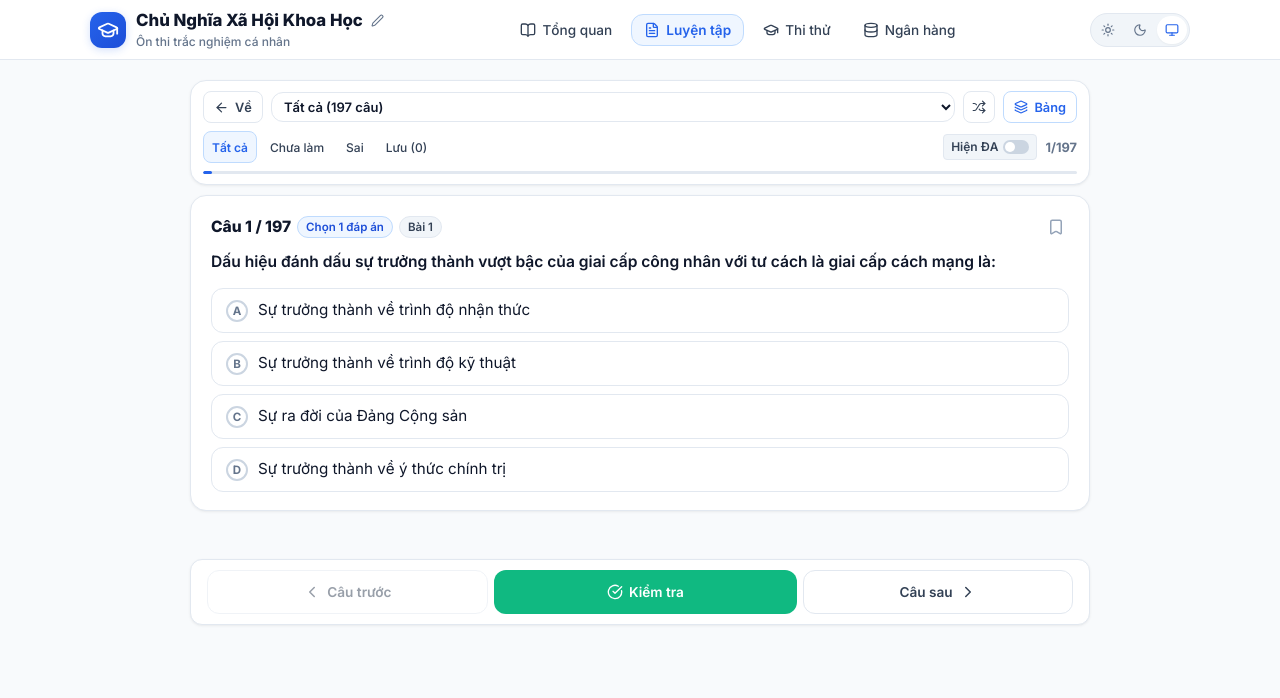
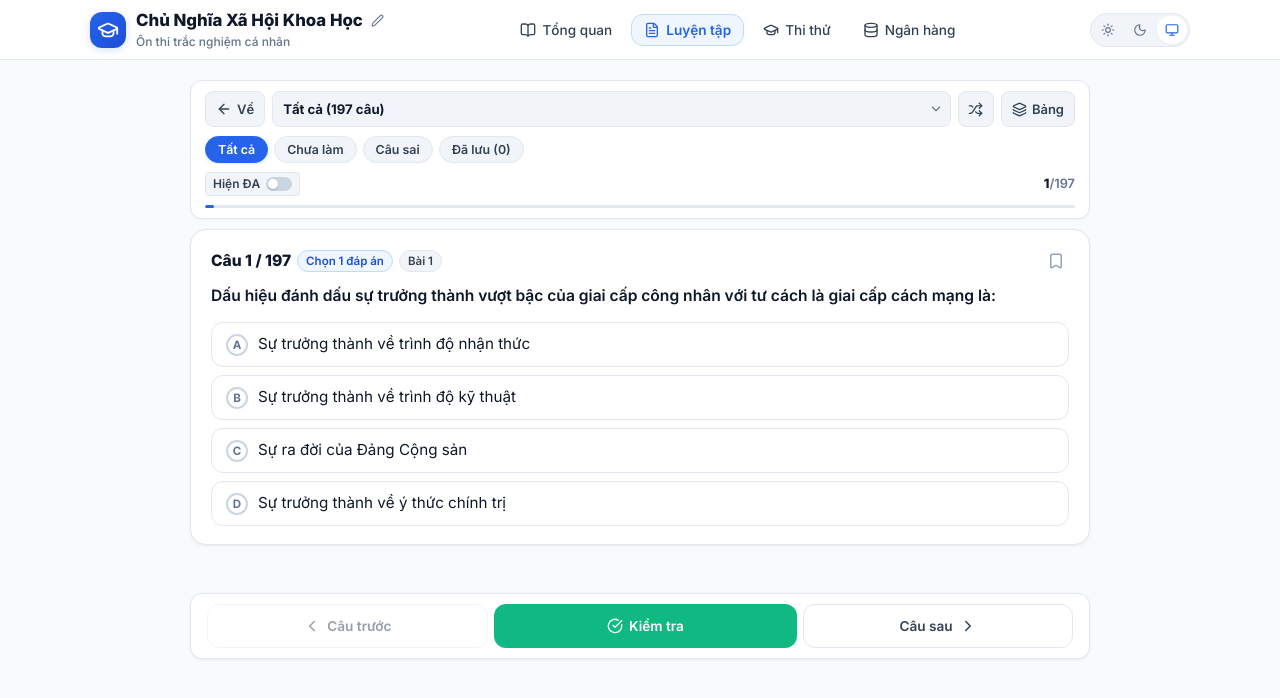
Before and after one commit to Hduchuy/quiz-app, a React (Vite) app: page / in a window 1280 px wide. Both pictures are taken after a click on the button "Tiếp tục ôn tập". Shown: the top 698 px of the page. Built offline with nearby package versions, Linux system fonts and the light colour scheme.

Commit message:
feat(ui): redesign practice header into 3 clean dedicated rows

```diff
--- a/src/components/PracticeView.tsx
+++ b/src/components/PracticeView.tsx
@@ -2,6 +2,7 @@ import React, { useState, useMemo, useEffect } from 'react';
 import {
   ChevronLeft,
   ChevronRight,
+  ChevronDown,
   RotateCcw,
   CheckCircle,
   Shuffle,
@@ -139,6 +140,14 @@ export const PracticeView: React.FC<PracticeViewProps> = ({
     ? Math.round(((currentIndex + 1) / filteredQuestions.length) * 100)
     : 0;
 
+  const currentTopic = courseData.topics.find(t => t.id === selectedTopicId);
+  const totalBankQuestions = courseData.topics.flatMap(t => t.questions).length;
+  const currentTopicFullTitle = selectedTopicId === 'all'
+    ? `Tất cả chủ đề (${totalBankQuestions} câu)`
+    : currentTopic
+    ? `Chủ đề ${courseData.topics.indexOf(currentTopic) + 1}: ${currentTopic.title} (${currentTopic.questions.length} câu)`
+    : 'Chọn chủ đề';
+
   return (
     <div style={{
       maxWidth: 900,
@@ -148,171 +157,140 @@ export const PracticeView: React.FC<PracticeViewProps> = ({
       flexDirection: 'column',
       gap: 10
     }}>
-      {/* Ultra-Compact Top Header Bar */}
-      <div className="card" style={{ padding: '10px 12px' }}>
-        {/* Row 1: Back, Topic dropdown, Shuffle, Bookmark & Palette Drawer Button */}
-        <div style={{
-          display: 'flex',
-          alignItems: 'center',
-          justifyContent: 'space-between',
-          gap: 8,
-          marginBottom: 8
-        }}>
+      {/* Redesigned 3-Row Practice Header */}
+      <div className="practice-header-card">
+        {/* Hàng 1 — Điều hướng và công cụ */}
+        <div className="practice-header-row-1">
+          {/* Nút quay lại compact */}
           <button
             onClick={onBackToHome}
-            className="btn btn-secondary btn-sm"
-            style={{ padding: '6px 10px', flexShrink: 0 }}
+            className="practice-tool-btn"
             title="Quay lại trang chủ"
+            aria-label="Quay lại trang chủ"
           >
-            <ArrowLeft size={15} />
-            <span style={{ fontSize: '0.8rem' }}>Về</span>
+            <ArrowLeft size={16} />
+            <span>Về</span>
           </button>
 
-          {/* Topic Select */}
-          <div style={{ flex: 1, minWidth: 0 }}>
+          {/* Tên chủ đề trong vùng co giãn, một dòng, ellipsis khi quá dài */}
+          <div className="practice-topic-selector" title={currentTopicFullTitle}>
             <select
               value={selectedTopicId}
               onChange={(e) => setSelectedTopicId(e.target.value)}
-              className="input-text"
-              style={{
-                padding: '5px 8px',
-                fontSize: '0.8125rem',
-                fontWeight: 600,
-                textOverflow: 'ellipsis',
-                overflow: 'hidden',
-                whiteSpace: 'nowrap'
-              }}
+              className="practice-topic-select"
+              aria-label="Chọn chủ đề ôn tập"
             >
-              <option value="all">Tất cả ({courseData.topics.flatMap(t => t.questions).length} câu)</option>
+              <option value="all">Tất cả ({totalBankQuestions} câu)</option>
               {courseData.topics.map((t, idx) => (
                 <option key={t.id} value={t.id}>
                   CĐ {idx + 1}: {t.title} ({t.questions.length} câu)
                 </option>
               ))}
             </select>
+            <div className="practice-topic-chevron" aria-hidden="true">
+              <ChevronDown size={14} />
+            </div>
           </div>
 
-          {/* Shuffle Toggle */}
+          {/* Nút trộn câu bằng icon */}
           <button
-            className={`btn btn-sm ${isShuffle ? 'btn-primary' : 'btn-secondary'}`}
+            className={`practice-tool-btn practice-icon-btn ${isShuffle ? 'btn-primary' : ''}`}
             onClick={() => setIsShuffle(prev => !prev)}
-            title="Đảo ngẫu nhiên thứ tự câu hỏi"
-            style={{ padding: '6px 8px', flexShrink: 0 }}
+            title={isShuffle ? "Đang bật trộn ngẫu nhiên câu hỏi (bấm để tắt)" : "Trộn ngẫu nhiên thứ tự câu hỏi"}
+            aria-label="Trộn câu hỏi"
           >
-            <Shuffle size={14} />
+            <Shuffle size={15} />
           </button>
 
-          {/* Palette Drawer Trigger */}
+          {/* Nút mở bảng câu hỏi */}
           <button
-            className={`btn btn-sm ${showPalette ? 'btn-primary' : 'btn-outline'}`}
+            className={`practice-tool-btn ${showPalette ? 'btn-primary' : ''}`}
             onClick={() => setShowPalette(true)}
-            style={{ padding: '6px 10px', flexShrink: 0 }}
-            title="Mở bảng câu hỏi"
+            title="Mở bảng danh sách câu hỏi"
+            aria-label="Mở bảng câu hỏi"
           >
-            <Layers size={14} />
-            <span style={{ fontSize: '0.8rem' }}>Bảng</span>
+            <Layers size={15} />
+            <span>Bảng</span>
           </button>
         </div>
 
-        {/* Row 2: Filter Chips, Auto-show Switch, and Question Counter */}
-        <div style={{
-          display: 'flex',
-          alignItems: 'center',
-          justifyContent: 'space-between',
-          gap: 6,
-          flexWrap: 'wrap'
-        }}>
-          <div style={{ display: 'flex', alignItems: 'center', gap: 4, flexWrap: 'wrap' }}>
+        {/* Hàng 2 — Bộ lọc (cuộn ngang, không xuống dòng, hiển thị rõ active) */}
+        <div className="practice-filter-row" role="tablist" aria-label="Bộ lọc câu hỏi">
           <button
-              className={`nav-btn btn-sm ${filterMode === 'all' ? 'active' : ''}`}
+            role="tab"
+            aria-selected={filterMode === 'all'}
+            className={`filter-chip ${filterMode === 'all' ? 'active' : ''}`}
             onClick={() => setFilterMode('all')}
-              style={{ padding: '4px 8px', fontSize: '0.75rem' }}
           >
             Tất cả
           </button>
 
           <button
-              className={`nav-btn btn-sm ${filterMode === 'unanswered' ? 'active' : ''}`}
+            role="tab"
+            aria-selected={filterMode === 'unanswered'}
+            className={`filter-chip ${filterMode === 'unanswered' ? 'active' : ''}`}
             onClick={() => setFilterMode('unanswered')}
-              style={{ padding: '4px 8px', fontSize: '0.75rem' }}
           >
             Chưa làm
           </button>
 
           <button
-              className={`nav-btn btn-sm ${filterMode === 'wrong' ? 'active' : ''}`}
+            role="tab"
+            aria-selected={filterMode === 'wrong'}
+            className={`filter-chip ${filterMode === 'wrong' ? 'active' : ''}`}
             onClick={() => setFilterMode('wrong')}
-              style={{ padding: '4px 8px', fontSize: '0.75rem' }}
           >
-              Sai
+            Câu sai
           </button>
 
           <button
-              className={`nav-btn btn-sm ${filterMode === 'bookmarked' ? 'active' : ''}`}
+            role="tab"
+            aria-selected={filterMode === 'bookmarked'}
+            className={`filter-chip ${filterMode === 'bookmarked' ? 'active' : ''}`}
             onClick={() => setFilterMode('bookmarked')}
-              style={{ padding: '4px 8px', fontSize: '0.75rem' }}
           >
-              Lưu ({studyProgress.bookmarkedQuestionIds.length})
+            Đã lưu ({studyProgress.bookmarkedQuestionIds.length})
           </button>
         </div>
 
-          <div style={{ display: 'flex', alignItems: 'center', gap: 8, marginLeft: 'auto' }}>
-            {/* Compact Auto-show Answer Switch */}
+        {/* Hàng 3 — Cài đặt và tiến độ */}
+        <div className="practice-meta-row">
+          {/* Bên trái: Công tắc tự động hiển thị đáp án, nhãn ngắn gọn */}
           <div
+            className={`auto-show-switch-btn ${autoShowAnswer ? 'active' : ''}`}
             onClick={handleToggleAutoShow}
-              style={{
-                display: 'inline-flex',
-                alignItems: 'center',
-                gap: 5,
-                cursor: 'pointer',
-                userSelect: 'none',
-                padding: '3px 7px',
-                borderRadius: 'var(--radius-xs)',
-                backgroundColor: autoShowAnswer ? 'var(--primary-light)' : 'var(--bg-card-subtle)',
-                border: `1px solid ${autoShowAnswer ? 'var(--primary)' : 'var(--border-color)'}`,
-                fontSize: '0.75rem',
-                fontWeight: 600,
-                color: autoShowAnswer ? 'var(--primary)' : 'var(--text-secondary)'
+            role="switch"
+            aria-checked={autoShowAnswer}
+            title="Tự động kiểm tra và hiển thị kết quả đúng/sai ngay sau khi bạn chọn"
+            tabIndex={0}
+            onKeyDown={(e) => {
+              if (e.key === ' ' || e.key === 'Enter') {
+                e.preventDefault();
+                handleToggleAutoShow();
+              }
             }}
-              title="Tự động hiển thị kết quả đúng/sai ngay sau khi bạn hoàn thành lựa chọn"
           >
             <span>Hiện ĐA</span>
-              <div style={{
-                width: 26,
-                height: 14,
-                borderRadius: 8,
-                backgroundColor: autoShowAnswer ? 'var(--primary)' : 'var(--border-subtle)',
-                position: 'relative',
-                transition: 'background-color 0.2s ease',
-                flexShrink: 0
-              }}>
-                <div style={{
-                  width: 10,
-                  height: 10,
-                  borderRadius: '50%',
-                  backgroundColor: '#ffffff',
-                  position: 'absolute',
-                  top: 2,
-                  left: autoShowAnswer ? 14 : 2,
-                  transition: 'left 0.2s ease'
-                }} />
+            <div className={`mini-toggle-pill ${autoShowAnswer ? 'active' : ''}`}>
+              <div className="mini-toggle-thumb" />
             </div>
           </div>
 
-            {/* Question Counter */}
-            <div style={{ fontSize: '0.8rem', color: 'var(--text-muted)', fontWeight: 700, flexShrink: 0 }}>
+          {/* Bên phải: Số câu hiện tại/tổng số câu */}
+          <div className="practice-counter-badge">
             {filteredQuestions.length > 0 ? (
-                <span><strong>{currentIndex + 1}</strong>/{filteredQuestions.length}</span>
+              <span>
+                <strong>{currentIndex + 1}</strong>/{filteredQuestions.length}
+              </span>
             ) : (
               <span>0 câu</span>
             )}
           </div>
         </div>
-        </div>
 
-        {/* Thin 3px Progress Line */}
+        {/* Bên dưới: Thanh tiến độ mảnh 3-4px */}
         {filteredQuestions.length > 0 && (
-          <div className="progress-bar-bg" style={{ marginTop: 8, height: 3 }}>
+          <div className="progress-bar-bg practice-progress-line" aria-hidden="true">
             <div className="progress-bar-fill" style={{ width: `${progressPercent}%` }} />
           </div>
         )}
--- a/src/index.css
+++ b/src/index.css
@@ -1006,6 +1006,244 @@ a {
   }
 }
 
+/* ================= PRACTICE HEADER REDESIGN ================= */
+.practice-header-card {
+  padding: 10px 14px;
+  display: flex;
+  flex-direction: column;
+  gap: 8px;
+  background-color: var(--bg-card);
+  border: 1px solid var(--border-color);
+  border-radius: var(--radius-md);
+  box-shadow: var(--shadow-xs);
+  transition: var(--transition-theme);
+}
+
+/* Hàng 1: Điều hướng & công cụ */
+.practice-header-row-1 {
+  display: flex;
+  align-items: center;
+  gap: 7px;
+  height: 36px;
+  width: 100%;
+}
+
+.practice-tool-btn {
+  height: 36px;
+  min-height: 36px;
+  padding: 0 10px;
+  font-size: 0.8125rem;
+  font-weight: 600;
+  display: inline-flex;
+  align-items: center;
+  justify-content: center;
+  gap: 5px;
+  flex-shrink: 0;
+  border-radius: var(--radius-sm);
+  background-color: var(--bg-card-subtle);
+  border: 1px solid var(--border-color);
+  color: var(--text-secondary);
+  transition: all var(--transition-fast);
+}
+
+.practice-tool-btn:hover:not(:disabled) {
+  background-color: var(--bg-card-hover);
+  color: var(--text-primary);
+  border-color: var(--border-subtle);
+}
+
+.practice-tool-btn.btn-primary {
+  background-color: var(--primary);
+  color: #ffffff;
+  border-color: var(--primary);
+}
+
+.practice-icon-btn {
+  width: 36px;
+  padding: 0;
+  flex-shrink: 0;
+}
+
+/* Tên chủ đề: Co giãn, 1 dòng, ellipsis, hiển thị đẹp */
+.practice-topic-selector {
+  flex: 1;
+  min-width: 0;
+  height: 36px;
+  position: relative;
+  display: flex;
+  align-items: center;
+}
+
+.practice-topic-select {
+  width: 100%;
+  height: 100%;
+  padding: 0 26px 0 10px;
+  font-size: 0.825rem;
+  font-weight: 700;
+  color: var(--text-primary);
+  background-color: var(--bg-card-subtle);
+  border: 1px solid var(--border-color);
+  border-radius: var(--radius-sm);
+  outline: none;
+  cursor: pointer;
+  white-space: nowrap;
+  overflow: hidden;
+  text-overflow: ellipsis;
+  appearance: none;
+  -webkit-appearance: none;
+  transition: border-color var(--transition-fast), background-color var(--transition-fast);
+}
+
+.practice-topic-select:focus {
+  border-color: var(--border-focus);
+  background-color: var(--bg-card);
+}
+
+.practice-topic-chevron {
+  position: absolute;
+  right: 8px;
+  pointer-events: none;
+  color: var(--text-muted);
+  display: flex;
+  align-items: center;
+}
+
+/* Hàng 2: Bộ lọc cuộn ngang */
+.practice-filter-row {
+  display: flex;
+  align-items: center;
+  gap: 6px;
+  overflow-x: auto;
+  white-space: nowrap;
+  flex-wrap: nowrap;
+  -webkit-overflow-scrolling: touch;
+  scrollbar-width: none;
+  -ms-overflow-style: none;
+  padding: 1px 0;
+}
+
+.practice-filter-row::-webkit-scrollbar {
+  display: none;
+}
+
+.filter-chip {
+  padding: 5px 12px;
+  border-radius: var(--radius-full);
+  font-size: 0.775rem;
+  font-weight: 600;
+  background-color: var(--bg-card-subtle);
+  color: var(--text-secondary);
+  border: 1px solid var(--border-color);
+  cursor: pointer;
+  transition: all var(--transition-fast);
+  white-space: nowrap;
+  flex-shrink: 0;
+  user-select: none;
+}
+
+.filter-chip:hover {
+  background-color: var(--bg-card-hover);
+  color: var(--text-primary);
+  border-color: var(--border-subtle);
+}
+
+.filter-chip.active {
+  background-color: var(--primary);
+  color: #ffffff;
+  border-color: var(--primary);
+  box-shadow: 0 1px 4px var(--primary-glow);
+}
+
+/* Hàng 3: Cài đặt và tiến độ */
+.practice-meta-row {
+  display: flex;
+  align-items: center;
+  justify-content: space-between;
+  gap: 8px;
+  height: 24px;
+}
+
+/* Công tắc mini */
+.auto-show-switch-btn {
+  display: inline-flex;
+  align-items: center;
+  gap: 6px;
+  cursor: pointer;
+  user-select: none;
+  padding: 2px 7px;
+  border-radius: var(--radius-xs);
+  background-color: var(--bg-card-subtle);
+  border: 1px solid var(--border-color);
+  font-size: 0.75rem;
+  font-weight: 600;
+  color: var(--text-secondary);
+  transition: all var(--transition-fast);
+  height: 24px;
+}
+
+.auto-show-switch-btn:hover {
+  background-color: var(--bg-card-hover);
+  color: var(--text-primary);
+}
+
+.auto-show-switch-btn.active {
+  background-color: var(--primary-light);
+  border-color: var(--primary-border);
+  color: var(--primary);
+}
+
+.mini-toggle-pill {
+  width: 26px;
+  height: 14px;
+  border-radius: 9999px;
+  background-color: var(--border-subtle);
+  position: relative;
+  transition: background-color 0.2s ease;
+  flex-shrink: 0;
+}
+
+.mini-toggle-pill.active {
+  background-color: var(--primary);
+}
+
+.mini-toggle-thumb {
+  width: 10px;
+  height: 10px;
+  border-radius: 50%;
+  background-color: #ffffff;
+  position: absolute;
+  top: 2px;
+  left: 2px;
+  transition: left 0.2s cubic-bezier(0.16, 1, 0.3, 1);
+  box-shadow: 0 1px 2px rgba(0, 0, 0, 0.2);
+}
+
+.mini-toggle-pill.active .mini-toggle-thumb {
+  left: 14px;
+}
+
+/* Bộ đếm câu */
+.practice-counter-badge {
+  font-size: 0.8rem;
+  color: var(--text-muted);
+  font-weight: 600;
+  white-space: nowrap;
+  flex-shrink: 0;
+  line-height: 1;
+}
+
+.practice-counter-badge strong {
+  color: var(--text-primary);
+  font-weight: 800;
+}
+
+/* Thanh tiến độ mảnh 3-4px */
+.practice-progress-line {
+  height: 3px;
+  border-radius: var(--radius-full);
+  margin-top: 1px;
+}
+
 /* Inputs & Form Controls */
 .input-text, input[type="text"], input[type="number"], select, textarea {
   background-color: var(--bg-input);
```
Lines whose indentation alone changed are shown as unchanged.
